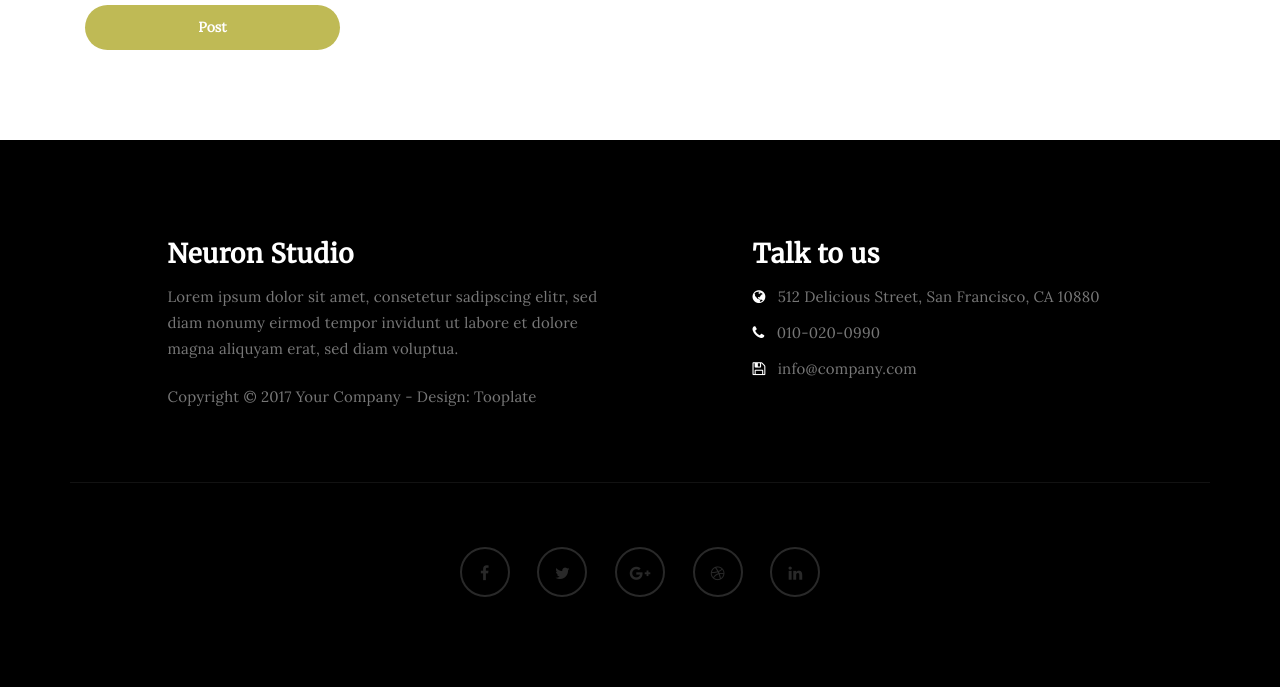
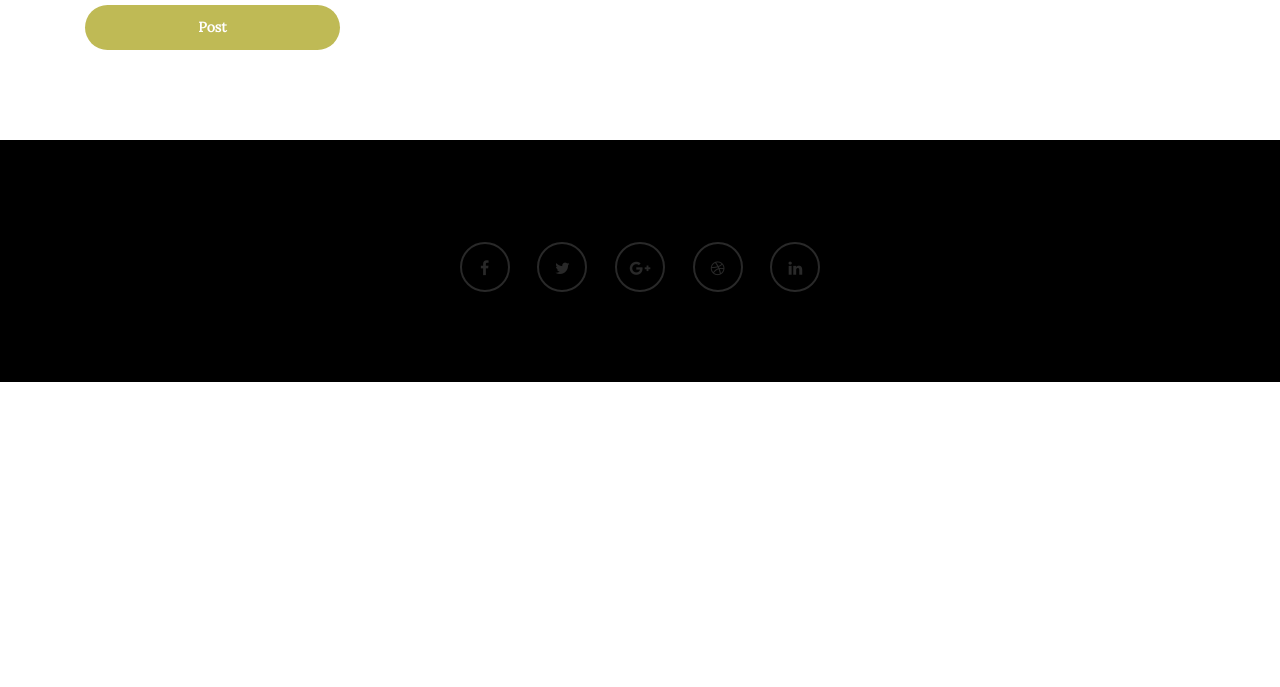
Before and after one commit to sitdoff/django-blog, a Django app: page /add in a window 1280 px wide. Shown: the part 670-1357 px from the top of the page. After the commit the page ends 1052 px from the top, so only its background shows below. Run offline with Django 4.2, Linux system fonts and the light colour scheme; the visitor is signed in with stand-in values (Sample User, id 1); parts of the project's set-up code (start-up, migrations or seed data) failed here and were passed over; some libraries are stand-ins or nearby versions.

Commit message:
edit footer

```diff
--- a/project/blog/templates/blog/base.html
+++ b/project/blog/templates/blog/base.html
@@ -30,7 +30,6 @@ http://www.tooplate.com/view/2085-neuron
         <link href="https://fonts.googleapis.com/css?family=Lora|Merriweather:300,400"
               rel="stylesheet" />
     </head>
-
     <body>
         <!-- PRE LOADER -->
         <div class="preloader">
@@ -40,6 +39,7 @@ http://www.tooplate.com/view/2085-neuron
         </div>
         {% navigation user %}
         {% messages_tag %}
+
         {% block content %}
         {% endblock content %}
 
@@ -47,30 +47,6 @@ http://www.tooplate.com/view/2085-neuron
         <footer>
             <div class="container">
                 <div class="row">
-                    <div class="col-md-5 col-md-offset-1 col-sm-6">
-                        <h3>Neuron Studio</h3>
-                        <p>
-                            Lorem ipsum dolor sit amet, consetetur sadipscing elitr, sed diam nonumy eirmod tempor invidunt ut labore et dolore magna aliquyam erat, sed diam voluptua.
-                        </p>
-                        <div class="footer-copyright">
-                            <p>Copyright &copy; 2017 Your Company - Design: Tooplate</p>
-                        </div>
-                    </div>
-                    <div class="col-md-4 col-md-offset-1 col-sm-6">
-                        <h3>Talk to us</h3>
-                        <p>
-                            <i class="fa fa-globe"></i> 512 Delicious Street, San Francisco, CA 10880
-                        </p>
-                        <p>
-                            <i class="fa fa-phone"></i> 010-020-0990
-                        </p>
-                        <p>
-                            <i class="fa fa-save"></i> info@company.com
-                        </p>
-                    </div>
-                    <div class="clearfix col-md-12 col-sm-12">
-                        <hr />
-                    </div>
                     <div class="col-md-12 col-sm-12">
                         <ul class="social-icon">
                             <li>
@@ -103,6 +79,5 @@ http://www.tooplate.com/view/2085-neuron
         <script src="{% static "blog/js/jquery.parallax.js" %}"></script>
         <script src="{% static "blog/js/smoothscroll.js" %}"></script>
         <script src="{% static "blog/js/custom.js" %}"></script>
-
     </body>
 </html>
```
